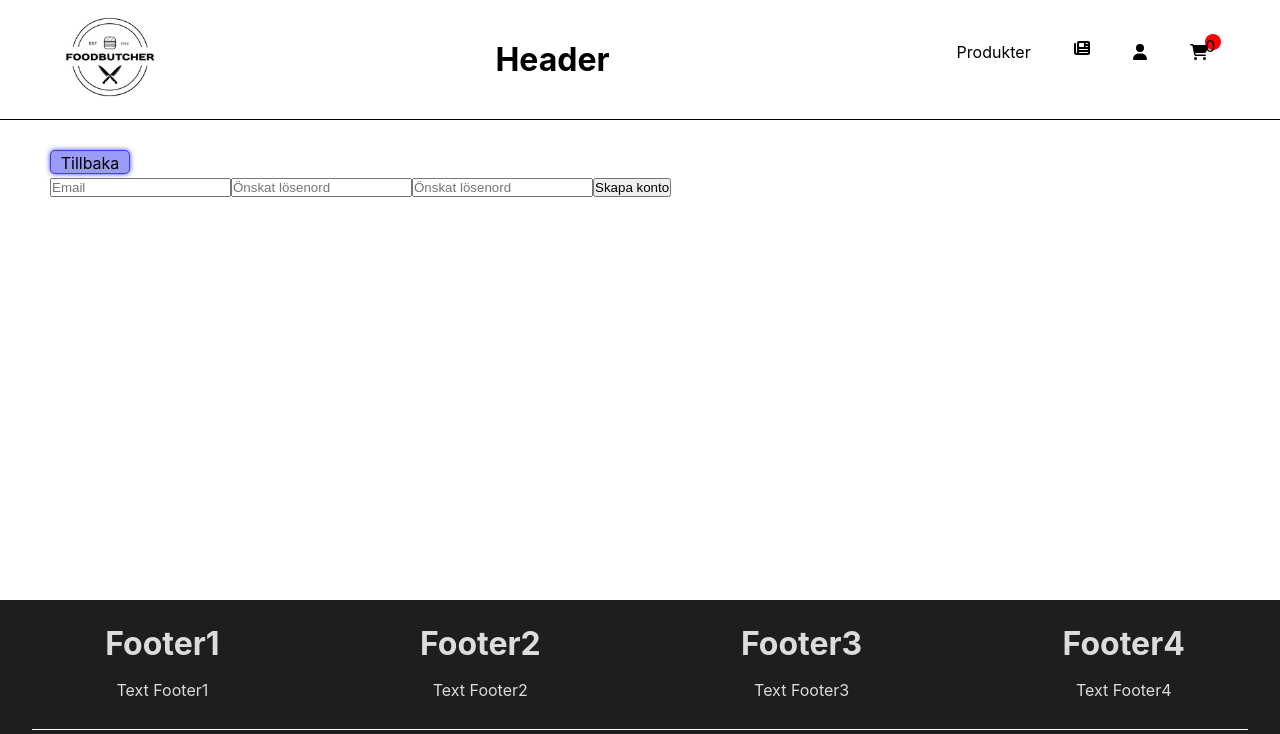
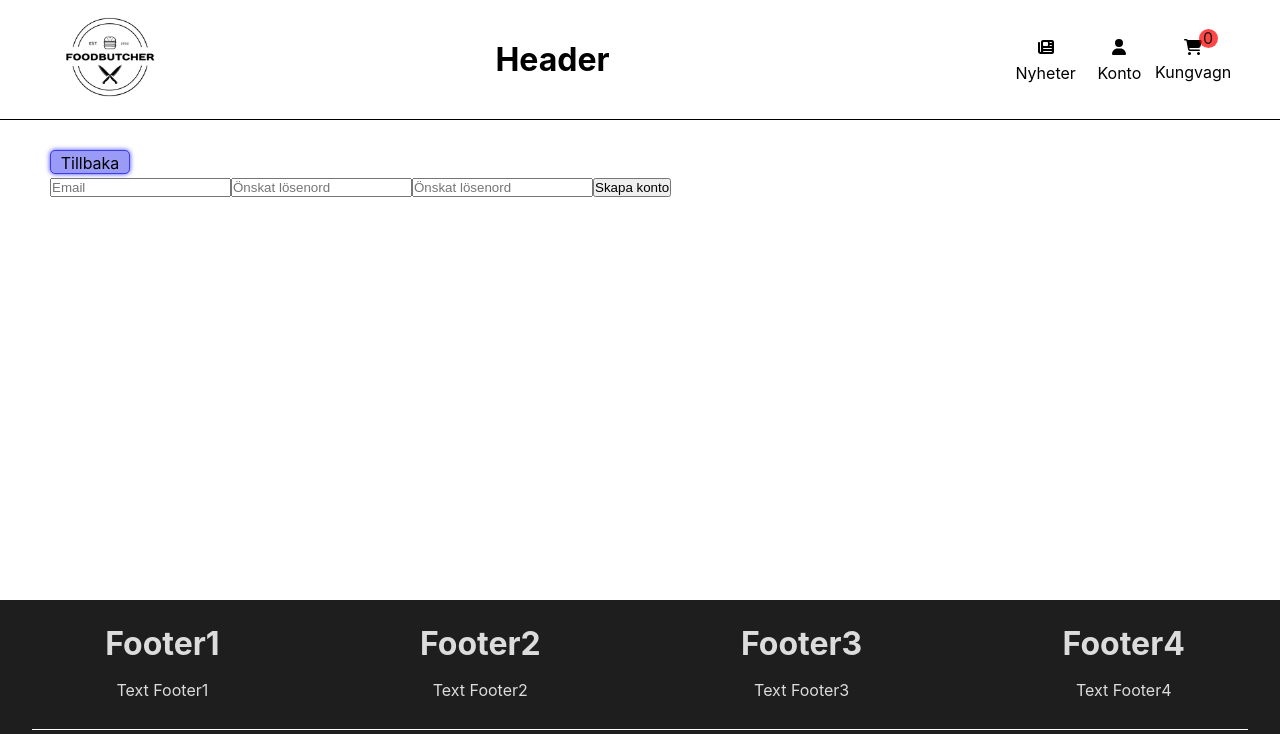
Before and after one commit to MrBig83/FoodButcher-Shop, a React (Vite) app in the folder client/: page /createaccount in a window 1280 px wide. Shown: the top 734 px of the page. Built offline with nearby package versions, Linux system fonts and the light colour scheme; no server answers.

Commit message:
Closes #91. Ikoner i header klara

```diff
--- a/client/src/assets/components/Buttons/backBtn.tsx
+++ b/client/src/assets/components/Buttons/backBtn.tsx
@@ -1,7 +1,10 @@
+import { Link } from "react-router-dom";
 
 const BackBtn = () => {
     return (
-        <div className="backBtn"><p>Tillbaka</p></div>
+        <Link to={`/`}>
+            <div className="backBtn"><p>Tillbaka</p></div>
+        </Link>
     );
   };
   export default BackBtn;
--- a/client/src/assets/components/CreateAccount/CreateAccount.tsx
+++ b/client/src/assets/components/CreateAccount/CreateAccount.tsx
@@ -2,7 +2,7 @@
 // import "./Products.css"
 
 
-import { Link } from "react-router-dom";
+
 import BackBtn from "../Buttons/backBtn";
 
 import { useContext } from "react";
@@ -29,9 +29,9 @@ function processInput() {
 
   return (
     <div className="CreateAccountPage">
-    <Link to={`/`}>
+
       <BackBtn />
-    </Link>
+
         <div className="CreateAccountForm">
             <input onChange={(e) => setEmail(e.target.value)} className="userEmail" type="text" placeholder="Email" value={email}/>
             <input onChange={(e) => setPassword(e.target.value)} className="password" type="text" placeholder="Önskat lösenord" value={password}/>
--- a/client/src/assets/components/Header/Header.css
+++ b/client/src/assets/components/Header/Header.css
@@ -19,16 +19,36 @@
     display: flex;
     justify-content: space-around;
 }
+.navlinks {
+    height: 50px;
+    width: 150px;
+    display: flex;
+    flex-direction: column;
+    justify-content: space-between;
+    align-items: center;
+
+}
+
+.navlinks > .outLier {
+    position: absolute;
+    top: 60px;
+}
+
 img {
     width: 120px;
+}
+
+.cartNumber {
+    position: relative;
+    background: #ff0000b9;
+    color: rgb(23, 23, 23);
+    border-radius: 50%;
+    height: 1.2rem;
+    width: 1.2rem;
+    top: -30px;
+    right: -15px;
+    display: flex;
+    align-items: center;
+    justify-content: center;
 
 }
-.cartNumber {
-    position: relative;
-    top: -30px;
-    left: 15px;
-    width: 1rem;
-    height: 1rem;
-    border-radius: 50%;
-    background-color: red;
-}
--- a/client/src/assets/components/Header/Header.tsx
+++ b/client/src/assets/components/Header/Header.tsx
@@ -1,6 +1,6 @@
 // import { Route, Routes } from "react-router";
 import { FontAwesomeIcon } from '@fortawesome/react-fontawesome'
-import { faCartShopping, faUser, faNewspaper } from '@fortawesome/free-solid-svg-icons'
+import { faCartShopping, faUser, faNewspaper, faPen } from '@fortawesome/free-solid-svg-icons'
 import "./Header.css";
 import logo from '../../food_logga.png';
 import { CartContext } from "../../../context/CartContext";
@@ -20,24 +20,38 @@ const Header = () => {
             </Link>
             <h1>Header</h1>
             <div className="rightNav">
+
+                <div className='navlinks'>
                 {data.isAdmin ?
+                <>
+                    <FontAwesomeIcon icon={faPen} />
                 <Link to={"/CreateProduct"}>
                     <p>Skapa Produkt</p>
                 </Link>
+                </>
                 : ""}
-                <Link to={"/"}>
-                    <p>Produkter</p>
+                </div>
+
+                <div className='navlinks'>
+                    <Link to={'/News'}>
+                        <FontAwesomeIcon icon={faNewspaper} />
                     </Link>
-                <FontAwesomeIcon icon={faNewspaper} />
-
+                    <p>Nyheter</p>
+                </div>
+                <div className='navlinks'>
                     <Link to={"/Login"}>
                         <FontAwesomeIcon icon={faUser} />
-                <p>{data._id ? "Välkommen "+data.firstName + "!" : ""}</p>
                     </Link>
+                    <p>{data._id ? "Välkommen "+data.firstName + "!" : "Konto"}</p>
+                </div>
+                <div className='navlinks'>
                     <Link to={"/cart"}>
                     <FontAwesomeIcon icon={faCartShopping} />
                         <p className="cartNumber">{productsInCart.length}</p>
                     </Link>
+                    <p className='outLier'>Kungvagn</p>
+
+                </div>
             </div>
         </div>
     );
--- a/client/src/assets/components/Login/Login.tsx
+++ b/client/src/assets/components/Login/Login.tsx
@@ -2,6 +2,7 @@ import { useContext } from "react"
 // import "./PopupStyle.css"
 import { UserContext } from "../../../context/UserContext"
 import { Link } from "react-router-dom";
+import BackBtn from "../Buttons/backBtn";
 
 
 function Login() {
@@ -19,6 +20,7 @@ function Login() {
 
 return (
     <div className="loginPopup">
+      <BackBtn />
       <p>Logga in:</p>
 
 
--- a/client/src/assets/components/Main/Main.tsx
+++ b/client/src/assets/components/Main/Main.tsx
@@ -7,6 +7,7 @@ import Login from "../Login/Login";
 import CreateAccount from "../CreateAccount/CreateAccount";
 import CreateProduct from "../CreateProduct/CreateProduct";
 import UpdateProduct from "../UpdateProduct/UpdateProduct";
+import News from "../News/News";
 
 const Main = () => {
   return (
@@ -17,6 +18,7 @@ const Main = () => {
           <Route path="/:id" element={<SingleProduct />} />
           <Route path="/cart" element={<Cart />} />
           <Route path="/login" element={<Login />} />
+          <Route path="/news" element={<News />} />
           <Route path="/createaccount" element={<CreateAccount />} />
           <Route path="/createproduct" element={<CreateProduct />} />
           <Route path="/updateproduct" element={<UpdateProduct />} />
--- /dev/null
+++ b/client/src/assets/components/News/News.tsx
@@ -0,0 +1,29 @@
+// import { Route, Routes } from "react-router";
+import BackBtn from "../Buttons/backBtn";
+import "./News.css"
+
+
+// import { Link } from "react-router-dom";
+
+// import { useContext } from "react";
+
+
+
+
+const News = () => {
+//   const { productList } = useContext(ProductContext);
+
+
+  return (
+    <div className="news">
+        <BackBtn />
+        <h1>Nyheter</h1>
+
+
+
+
+      </div>
+
+  );
+};
+export default News;
```
Also changed, not shown: client/src/assets/components/News/News.css (added). Lines whose indentation alone changed are shown as unchanged.
